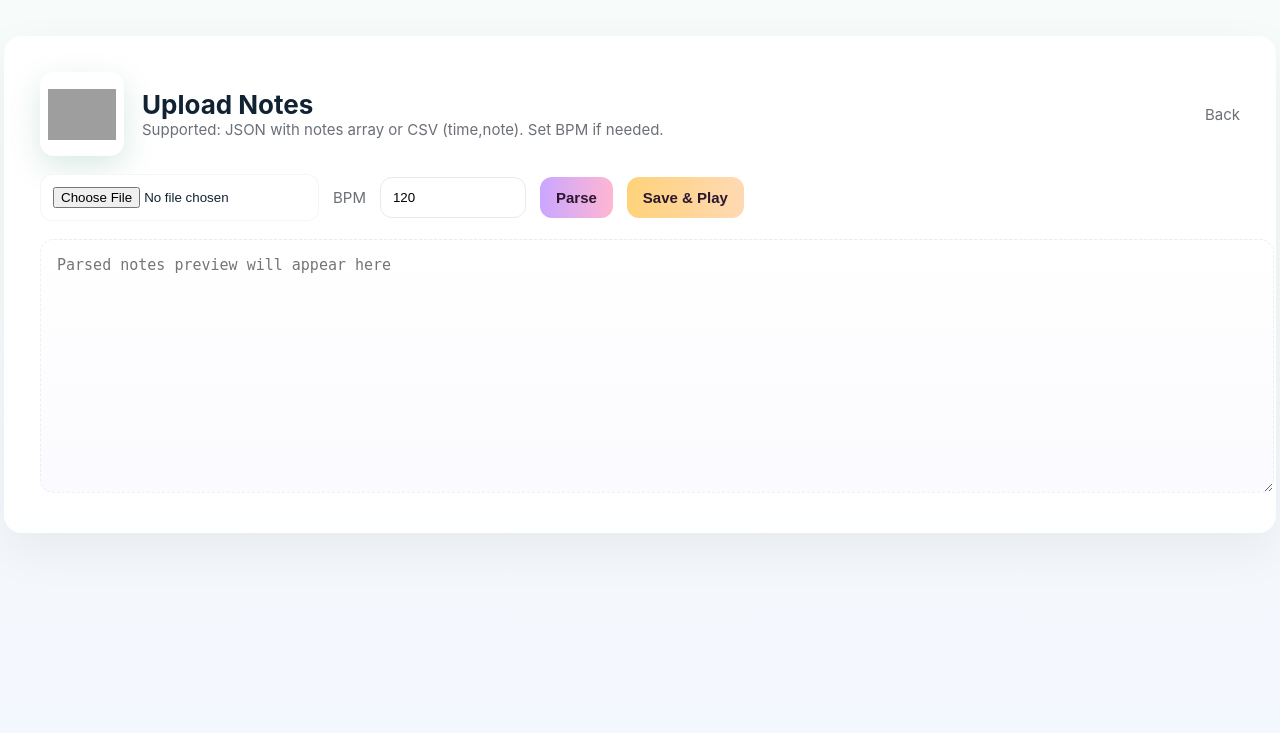
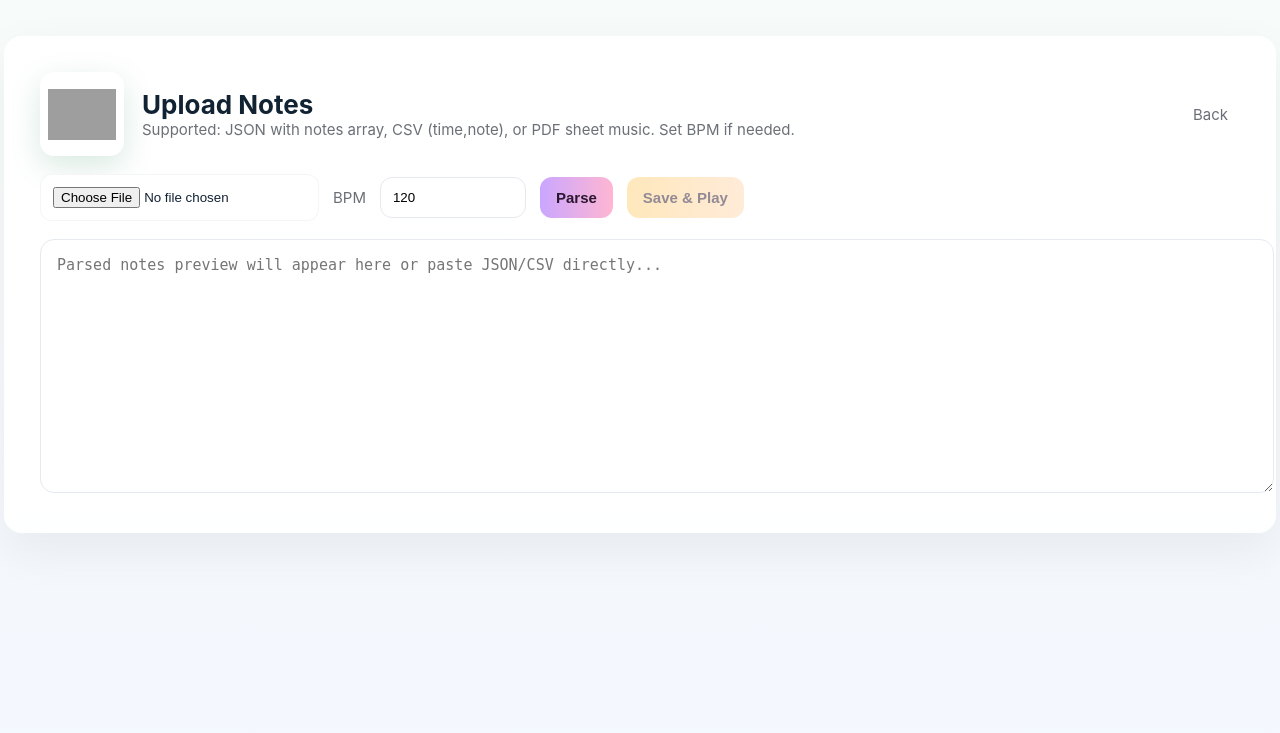
Before and after one commit to ECarty-01/TeamTeddy, a Flask app: page /upload in a window 1280 px wide. Shown: the top 733 px of the page. Run offline with Flask 3, Linux system fonts and the light colour scheme; grey boxes are pictures that could not be loaded.

Commit message:
Complete rewrite of upload.html - add PDF support, fix parsing, improve UX

```diff
--- a/app/templates/upload.html
+++ b/app/templates/upload.html
@@ -18,14 +18,19 @@
   h2{margin:0;font-size:26px}
   .muted{color:var(--muted);font-size:15px}
   .row{display:flex;gap:14px;align-items:center;margin-top:18px;flex-wrap:wrap}
-  input[type=file]{padding:12px;border-radius:12px;border:1px solid rgba(0,0,0,0.04);background:#fff}
+  input[type=file]{padding:12px;border-radius:12px;border:1px solid rgba(0,0,0,0.04);background:#fff;cursor:pointer}
   input[type=number]{padding:12px;border-radius:12px;border:1px solid #e6e9ee;width:120px}
-  .btn{background:linear-gradient(90deg,var(--lavender),var(--pink));padding:12px 16px;border-radius:12px;border:none;color:#2b1730;font-weight:800;cursor:pointer;font-size:15px}
+  .btn{background:linear-gradient(90deg,var(--lavender),var(--pink));padding:12px 16px;border-radius:12px;border:none;color:#2b1730;font-weight:800;cursor:pointer;font-size:15px;transition:opacity 0.2s}
+  .btn:hover{opacity:0.9}
+  .btn:disabled{opacity:0.5;cursor:not-allowed}
   .btn.secondary{background:linear-gradient(90deg,var(--sun),#ffd9b3)}
-  textarea{width:100%;height:220px;border-radius:14px;padding:16px;border:1px dashed rgba(0,0,0,0.06);margin-top:18px;background:linear-gradient(180deg,#fff,#fbfbff);font-size:15px}
+  textarea{width:100%;height:220px;border-radius:14px;padding:16px;border:1px solid #e6e9ee;margin-top:18px;background:#fff;font-size:15px;font-family:monospace;resize:vertical}
   .notePreview{display:grid;grid-template-columns:repeat(auto-fill,minmax(160px,1fr));gap:14px;margin-top:18px}
   .noteCard{background:linear-gradient(180deg,#fff,#fffefc);padding:14px;border-radius:12px;border:1px solid rgba(0,0,0,0.03);font-size:15px}
-  .back{margin-left:auto;color:var(--muted);text-decoration:none;font-size:15px}
+  .back{margin-left:auto;color:var(--muted);text-decoration:none;font-size:15px;padding:8px 12px;border-radius:8px}
+  .back:hover{background:rgba(0,0,0,0.05)}
+  .error{color:#ef4444;margin-top:12px;padding:12px;border-radius:8px;background:#fef2f2}
+  .success{color:var(--leaf);margin-top:12px;padding:12px;border-radius:8px;background:#f0fdf4}
 </style>
 </head>
 <body>
@@ -36,20 +41,22 @@
       </div>
       <div>
         <h2>Upload Notes</h2>
-        <div class="muted">Supported: JSON with notes array or CSV (time,note). Set BPM if needed.</div>
+        <div class="muted">Supported: JSON with notes array, CSV (time,note), or PDF sheet music. Set BPM if needed.</div>
       </div>
       <a class="back" href="{{ url_for('api.home') }}">Back</a>
     </header>
 
     <div class="row">
-      <input id="file" type="file" accept=".json,.csv" />
+      <input id="file" type="file" accept=".json,.csv,.pdf,application/pdf" />
       <label class="muted" for="bpm">BPM</label>
       <input id="bpm" type="number" value="120" min="20" max="400" />
       <button id="parse" class="btn">Parse</button>
-      <button id="save" class="btn secondary">Save & Play</button>
+      <button id="save" class="btn secondary" disabled>Save & Play</button>
     </div>
 
-    <textarea id="preview" placeholder="Parsed notes preview will appear here"></textarea>
+    <div id="message"></div>
+
+    <textarea id="preview" placeholder="Parsed notes preview will appear here or paste JSON/CSV directly..."></textarea>
 
     <div id="notesTable" style="display:none">
       <div style="margin-top:18px;font-weight:700;font-size:16px">Notes Preview</div>
@@ -65,56 +72,124 @@
   const notePreview = document.getElementById('notePreview');
   const notesTable = document.getElementById('notesTable');
   const saveBtn = document.getElementById('save');
+  const messageDiv = document.getElementById('message');
+
+  let currentNotes = null;
+
+  function showError(msg){
+    messageDiv.innerHTML = `<div class="error">${msg}</div>`;
+  }
+
+  function showSuccess(msg){
+    messageDiv.innerHTML = `<div class="success">${msg}</div>`;
+  }
 
   function parseCSV(text){
     const lines = text.trim().split(/\r?\n/).map(l=>l.trim()).filter(Boolean);
-    const rows = lines.map(l=>l.split(',').map(s=>s.trim()));
     const notes = [];
-    for(let r of rows){
-      if(r.length>=2){
-        const t = parseFloat(r[0]);
-        const n = r[1];
-        if(!isNaN(t)) notes.push({time:t,note:n});
-      }
+    for(let line of lines){
+      if(!line || line.startsWith('#')) continue;
+      const [timeStr, ...noteParts] = line.split(',');
+      const t = parseFloat(timeStr.trim());
+      const n = noteParts.join(',').trim();
+      if(!isNaN(t) && n) notes.push({time: t, note: n});
     }
-    return notes;
+    return notes.length ? notes : null;
   }
+
   function parseJSON(text){
     try{
       const obj = JSON.parse(text);
-      if(Array.isArray(obj.notes)) return obj.notes.map(n=>({time: Number(n.time), note: String(n.note)}));
+      if(Array.isArray(obj.notes)){
+        return obj.notes.map(n=>({time: Number(n.time), note: String(n.note)}));
+      }
+      if(Array.isArray(obj)){
+        return obj.map(n=>({time: Number(n.time || n.t || 0), note: String(n.note || n.n || '')}));
+      }
     }catch(e){}
     return null;
   }
 
+  function renderNotesPreview(notes){
+    notePreview.innerHTML = '';
+    notes.slice(0, 20).forEach((n,i)=>{
+      const d = document.createElement('div');
+      d.className = 'noteCard';
+      d.innerHTML = `<div><strong>${n.note}</strong></div><div style="font-size:12px;color:#6b6f76">t=${n.time}s</div>`;
+      notePreview.appendChild(d);
+    });
+    if(notes.length > 20){
+      const d = document.createElement('div');
+      d.className = 'noteCard';
+      d.style.textAlign = 'center';
+      d.innerHTML = `<strong>+${notes.length - 20} more</strong>`;
+      notePreview.appendChild(d);
+    }
+    notesTable.style.display = '';
+  }
+
   parseBtn.addEventListener('click', async ()=>{
-    if(!fileInput.files.length){ alert('Choose a file or paste content into the preview area.'); return; }
-    const f = fileInput.files[0];
-    const txt = await f.text();
-    let notes = parseJSON(txt);
-    if(!notes) notes = parseCSV(txt);
-    if(!notes || notes.length===0){ preview.value = 'Could not parse notes. Use JSON or CSV format.'; return; }
+    messageDiv.innerHTML = '';
+
+    if(!fileInput.files.length && !preview.value.trim()){
+      showError('Choose a file or paste JSON/CSV in the preview area.');
+      return;
+    }
+
+    let notes = null;
+
+    if(fileInput.files.length){
+      const f = fileInput.files[0];
+
+      if(f.type === 'application/pdf' || f.name.endsWith('.pdf')){
+        showError('PDF sheet music detected. This is stored for the Play session. Manually add notes in JSON/CSV format or use the scanner.');
+        return;
+      }
+
+      const txt = await f.text();
+      notes = parseJSON(txt) || parseCSV(txt);
+    } else {
+      const txt = preview.value.trim();
+      notes = parseJSON(txt) || parseCSV(txt);
+    }
+
+    if(!notes || notes.length===0){
+      showError('Could not parse notes. Use JSON format {notes: [{time: 0, note: "C4"}, ...]} or CSV format (time,note).');
+      currentNotes = null;
+      saveBtn.disabled = true;
+      return;
+    }
+
+    currentNotes = notes;
     const bpm = Number(bpmInput.value) || 120;
     preview.value = JSON.stringify({bpm, notes}, null, 2);
-    notePreview.innerHTML = '';
-    notes.forEach((n,i)=>{
-      const d = document.createElement('div');
-      d.className = 'noteCard';
-      d.innerHTML = `<div style="font-weight:700">${n.note}</div><div style="font-size:13px;color:#6b6f76">t=${n.time}s</div>`;
-      notePreview.appendChild(d);
-    });
-    notesTable.style.display = '';
+    renderNotesPreview(notes);
+    showSuccess(`✓ Parsed ${notes.length} notes at ${bpm} BPM`);
+    saveBtn.disabled = false;
     localStorage.setItem('musicCheckerSession', JSON.stringify({bpm, notes}));
   });
 
-  saveBtn.addEventListener('click', ()=> location.href="{{ url_for('api.play_page') }}");
+  saveBtn.addEventListener('click', ()=>{
+    if(currentNotes){
+      location.href="{{ url_for('api.play_page') }}";
+    }
+  });
 
   preview.addEventListener('blur', ()=>{
     const txt = preview.value.trim();
     if(!txt) return;
-    let notes = parseJSON(txt);
-    if(!notes) notes = parseCSV(txt);
-    if(notes && notes.length) localStorage.setItem('musicCheckerSession', JSON.stringify({bpm: Number(bpmInput.value)||120, notes}));
+    let notes = parseJSON(txt) || parseCSV(txt);
+    if(notes && notes.length){
+      currentNotes = notes;
+      saveBtn.disabled = false;
+      localStorage.setItem('musicCheckerSession', JSON.stringify({bpm: Number(bpmInput.value)||120, notes}));
+    }
+  });
+
+  fileInput.addEventListener('change', ()=>{
+    if(fileInput.files[0]){
+      messageDiv.innerHTML = '';
+    }
   });
 </script>
 </body>
```
